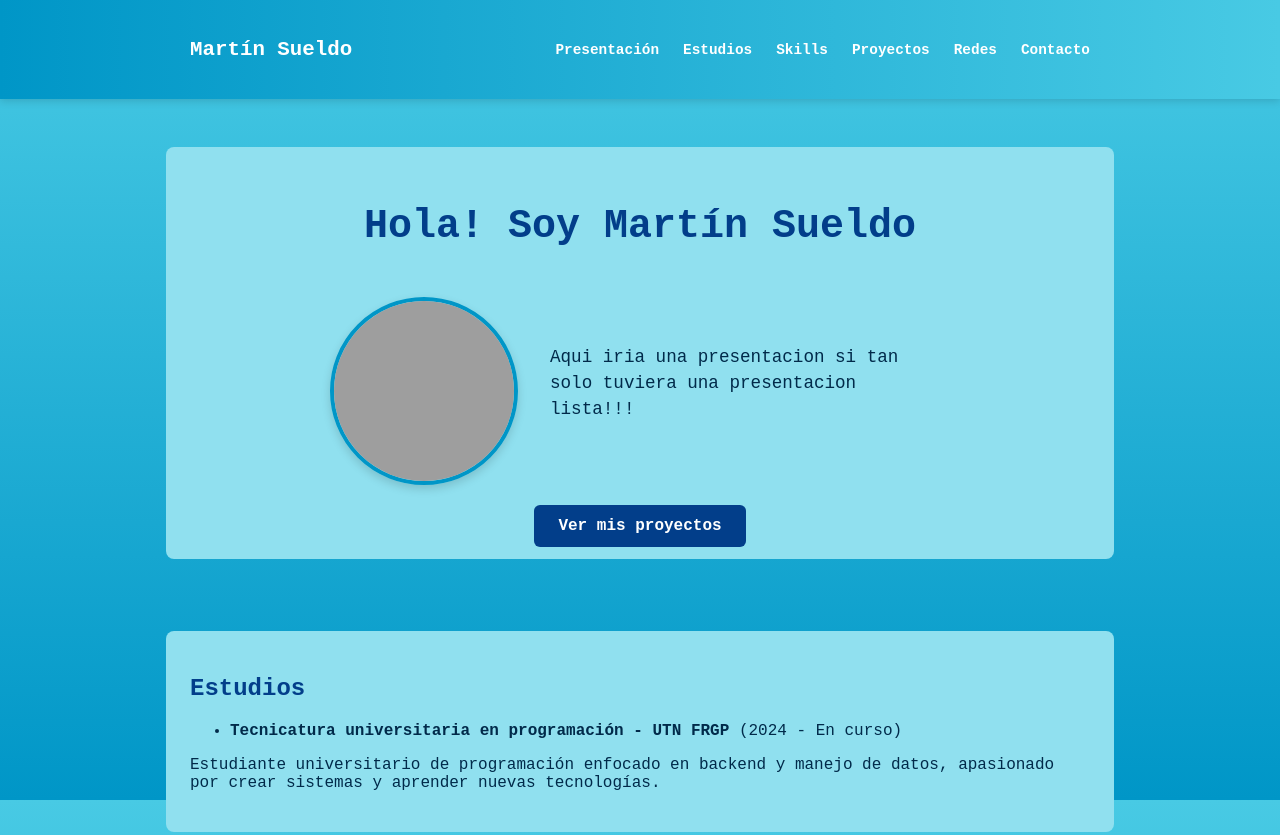
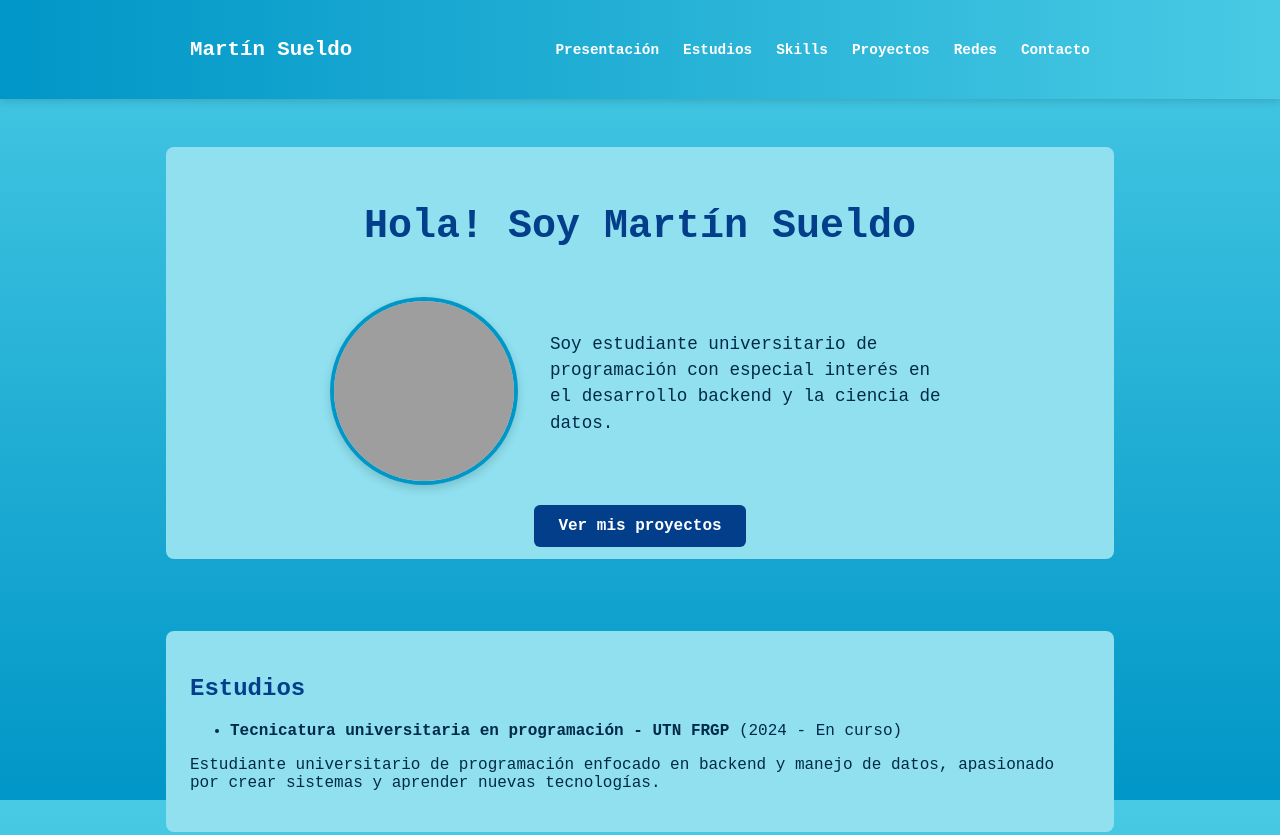
Before and after one commit to mnsueldo/portfolio, a plain HTML site: page index.html in a window 1280 px wide. Shown: the top 835 px of the page. Drawn offline with Linux system fonts and the light colour scheme; grey boxes are pictures that could not be loaded.

Commit message:
About me actualizado

```diff
--- a/index.html
+++ b/index.html
@@ -31,8 +31,7 @@
         <div class="intro">
           <img src="assets/fotoperfil.jpg" alt="Foto de Tu Nombre">
           <p>
-            Aqui iria una presentacion si tan solo tuviera una presentacion lista!!!
-          </p>
+            Soy estudiante universitario de programación con especial interés en el desarrollo backend y la ciencia de datos.
         </div>
         <a href="#proyectos" class="cta-btn">Ver mis proyectos</a>
       </div>
```
